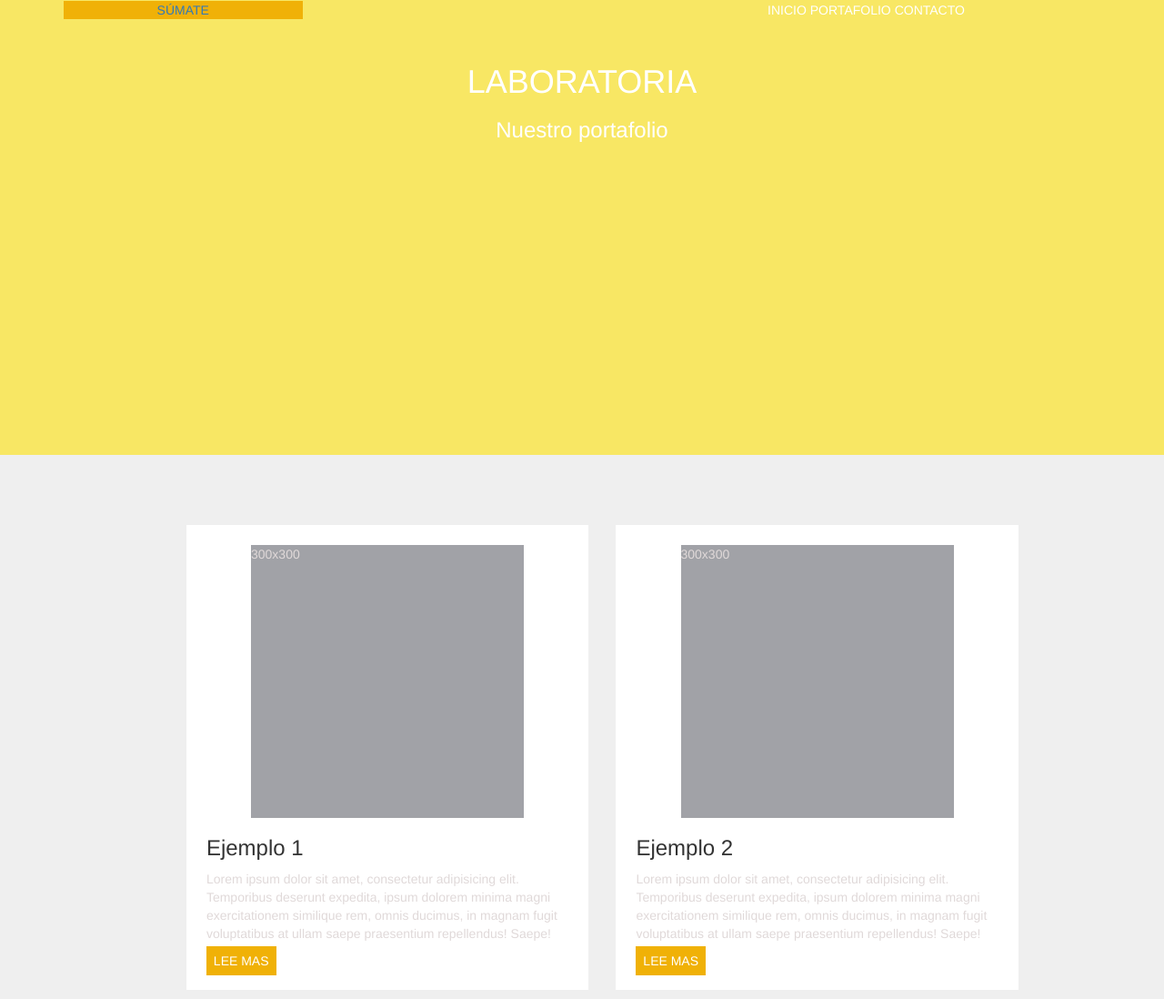
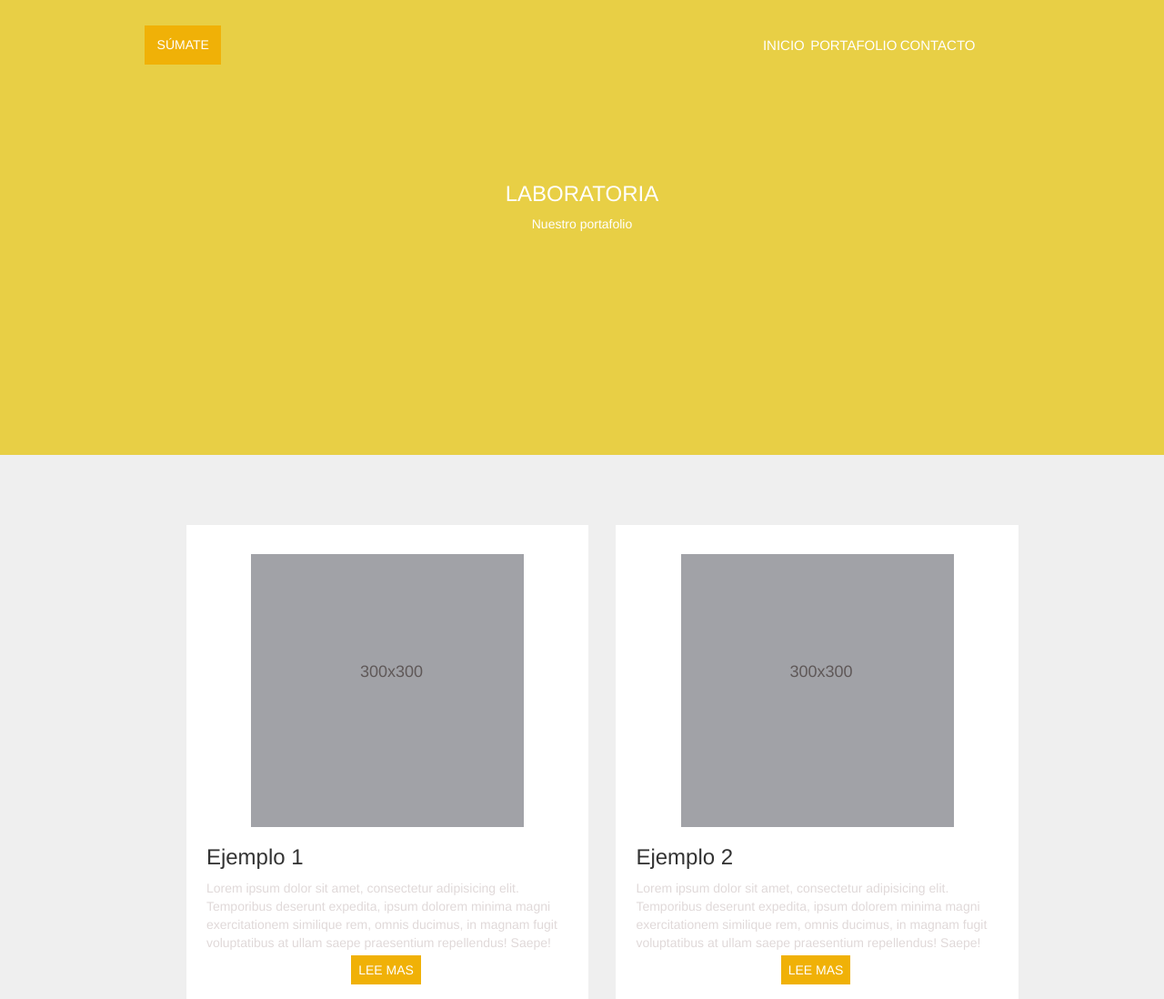
Before and after one commit to gabdelc/mini, a plain HTML site: page index.html in a window 1280 px wide. Shown: the top 1098 px of the page at 91% size. Drawn offline with Linux system fonts and the light colour scheme.

Commit message:
detalles

```diff
--- a/css/main.css
+++ b/css/main.css
@@ -1,21 +1,26 @@
 .contenedor{
-    outline: red 1px solid;
     margin: 0;
     padding: 0;
     background: #efefef;
 }
 
 header{
-    background: #f8e764;
+    background: #e8cf45;
     height: 500px;
     text-align: center;
     color: #fff;
     }
+.navbar{
+    padding-top: 3%;
+}
 
-.navbar .buttom{
-    background: #f0b107;
+.navbar .buttom a {
+    text-decoration: none;
+     background: #f0b107;
     color: #fff;
+    padding: 5%;
     }
+
 .list-nav li {
     list-style: none;
     display: inline-block;
@@ -24,6 +29,12 @@ header{
 .list-nav a{
     text-decoration: none;
     color: #fff;
+    font-size: 15px;
+    margin: 5%;
+}
+
+.titulo{
+    margin: 10%;
 }
 
 /* fin header*/
@@ -47,6 +58,11 @@ header{
     margin: 0 auto;
 }
 
+.ejemplo h4{
+    padding: 40%;
+    color: #5f5858;
+}
+
 .ejemplo p{
     color: #e0d9d9;
 }
@@ -54,6 +70,7 @@ header{
 .ejemplo buttom{
     background: #f0b107;
     padding: 2%;
+    margin-left: 40%;
     }
 
 .ejemplo buttom a{
@@ -63,6 +80,9 @@ header{
 
 /* fin de hero */
 
-footer{
+footer {
     background: #000000;
-        }
+    color: white;
+    padding: 2%;
+
+}
--- a/index.html
+++ b/index.html
@@ -35,8 +35,8 @@
                 </div>
              </div>
              <div class="titulo">
-                 <h1>LABORATORIA</h1>
-                 <h3>Nuestro portafolio</h3>
+                 <h3>LABORATORIA</h3>
+                 <p>Nuestro portafolio</p>
              </div>
 	    </header>
 	    <section class="hero">
@@ -46,7 +46,7 @@
                         <div class="col-md-6">
                            <div class="ejemplo">
                                 <div class="img">
-                                <p> 300x300</p>
+                                <h4> 300x300</h4>
                                 </div>
                                 <h3>Ejemplo 1</h3>
                                 <p>Lorem ipsum dolor sit amet, consectetur adipisicing elit. Temporibus deserunt expedita, ipsum dolorem minima magni exercitationem similique rem, omnis ducimus, in magnam fugit voluptatibus at ullam saepe praesentium repellendus! Saepe!</p>
@@ -58,7 +58,7 @@
                         <div class="col-md-6">
                            <div class="ejemplo">
                                 <div class="img">
-                                <p> 300x300</p>
+                                <h4>300x300</h4>
                                 </div>
                                 <h3>Ejemplo 2</h3>
                                 <p>Lorem ipsum dolor sit amet, consectetur adipisicing elit. Temporibus deserunt expedita, ipsum dolorem minima magni exercitationem similique rem, omnis ducimus, in magnam fugit voluptatibus at ullam saepe praesentium repellendus! Saepe!</p>
@@ -70,7 +70,7 @@
                         <div class="col-md-6">
                            <div class="ejemplo">
                                 <div class="img">
-                                <p> 300x300</p>
+                                <h4> 300x300</h4>
                                 </div>
                                 <h3>Ejemplo 3</h3>
                                 <p>Lorem ipsum dolor sit amet, consectetur adipisicing elit. Temporibus deserunt expedita, ipsum dolorem minima magni exercitationem similique rem, omnis ducimus, in magnam fugit voluptatibus at ullam saepe praesentium repellendus! Saepe!</p>
@@ -82,7 +82,7 @@
                         <div class="col-md-6">
                            <div class="ejemplo">
                                 <div class="img">
-                                <p> 300x300</p>
+                                <h4> 300x300</h4>
                                 </div>
                                 <h3>Ejemplo 4</h3>
                                 <p>Lorem ipsum dolor sit amet, consectetur adipisicing elit. Temporibus deserunt expedita, ipsum dolorem minima magni exercitationem similique rem, omnis ducimus, in magnam fugit voluptatibus at ullam saepe praesentium repellendus! Saepe!</p>
@@ -96,10 +96,14 @@
 	        </div>
 	    </section>
 	    <footer>
-	        <div class="col-md-10">
-	            <p>Laboratoria 2014 | sumate@laboratoria.la | tel: +51 997 350 298</p>
-	        </div>
-	    </footer>
+            <div class="container">
+                <div class="row">
+                   <div class="col-md-10">
+                    <p>Laboratoria 2014 | sumate@laboratoria.la | tel: +51 997 350 298</p>
+                    </div>
+                 </div>
+            </div>
+	   </footer>
 	 </div>
 	</body>
 </html>
```
